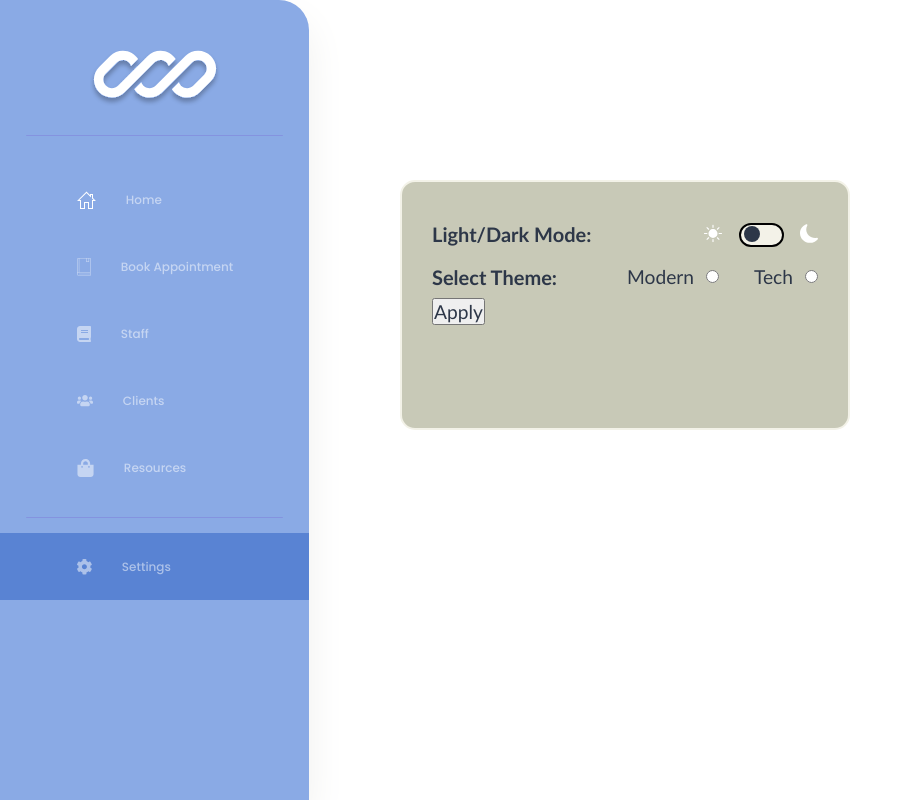
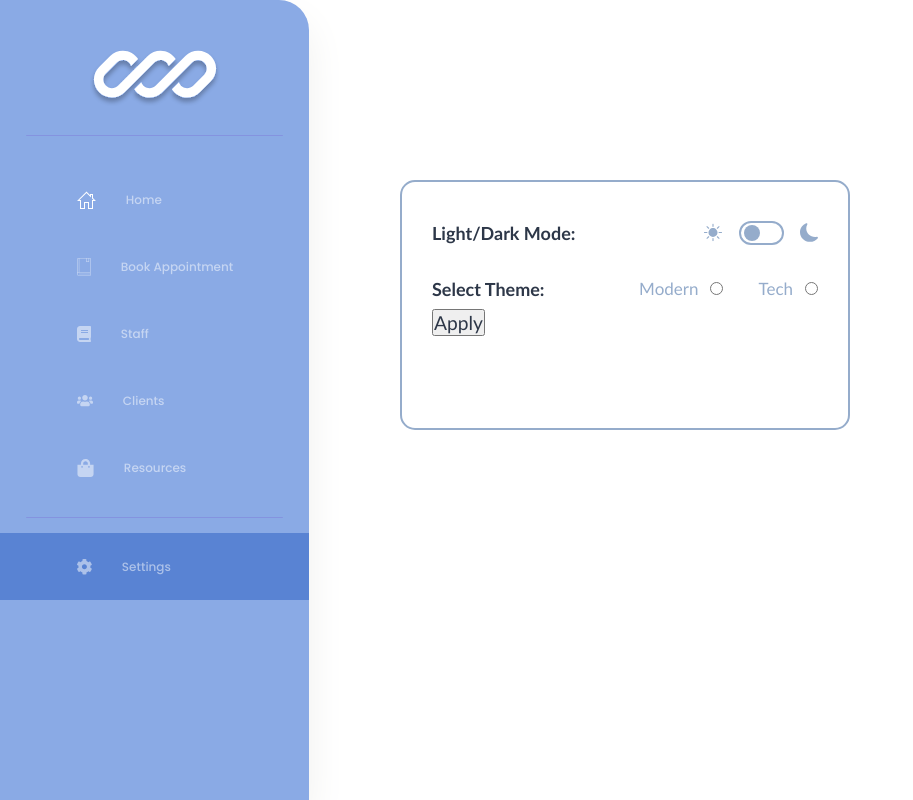
Before and after one commit to nology-tech/Tahiti-Client-Project, a React (Create React App) app: page /settings in a window 1280 px wide. Shown: the whole page, without its empty margins (0-913 px from the left). Built offline with nearby package versions, Linux system fonts and the light colour scheme.

Commit message:
Finalized most of styling for the widget with the correct colors.

```diff
--- a/src/components/SettingsWidget/SettingsWidget.jsx
+++ b/src/components/SettingsWidget/SettingsWidget.jsx
@@ -1,7 +1,7 @@
 import React from 'react'
 import "./SettingsWidget.scss"
-import Sun from "../../assets/images/sun-toggle-icon.svg"
-import Moon from "../../assets/images/moon-toggle-icon.svg"
+import Sun from "../../assets/images/sun-toggle-dark.svg"
+import Moon from "../../assets/images/moon-toggle-dark.svg"
 
 const SettingsWidget = () => {
   return (
--- a/src/components/SettingsWidget/SettingsWidget.scss
+++ b/src/components/SettingsWidget/SettingsWidget.scss
@@ -8,23 +8,32 @@
     left:400px;
     width:450px;
     height:250px;
-    background-color: rgb(200, 201, 183);
-    border:2px solid $text-white;
+    background-color: white;
+    border:2px solid #95ACCB;
     border-radius: 15px;
     padding:30px;
+
+    h1 {
+        color: #2D3748;
+    }
 
     .colorMode {
         display:flex;
     }
 
     .textMode {
+        margin-top:15px;
         display:flex;
         gap:35px;
 
+        p {
+            color: #95ACCB;
+            font-size:17px;
+        }
     }
 
     h1 {
-        font-size: 20px;
+        font-size: 18px;
     }
 
     .theme {
@@ -33,9 +42,8 @@
 
     }
 
-    /* The switch - the box around the slider */
 .switch {
-    margin-top:11px;
+    margin-top:9px;
     margin-left:17px;
     margin-right:16px;
     position: relative;
@@ -57,10 +65,10 @@
     left: 0;
     right: 0;
     bottom: 0;
-    background-color: $text-white;
+    background-color:  white;
     -webkit-transition: .4s;
     transition: .4s;
-    border:2px solid black;
+    border:2px solid #95ACCB;
   }
 
   .slider:before {
@@ -69,18 +77,18 @@
     height: 16px;
     width: 16px;
     left: 3.5px;
-    bottom: 3px;
-    background-color: $text-black;
+    bottom: 2.5px;
+    background-color: #95ACCB;
     -webkit-transition: .4s;
     transition: .4s;
   }
 
   input:checked + .slider {
-    background-color: #2196F3;
+    background-color:  #2D3748;;
   }
 
   input:focus + .slider {
-    box-shadow: 0 0 1px #2196F3;
+    box-shadow: 0 0 1px #2D3748;;
   }
 
   input:checked + .slider:before {
@@ -103,6 +111,9 @@
 
   .selector {
     width:15px;
+    color: #95ACCB;
+    border: 2px solid #95ACCB;
   }
 
+
 }
```
Also changed, not shown: src/assets/images/moon-toggle-dark.svg (added), src/assets/images/sun-toggle-dark.svg (added).
